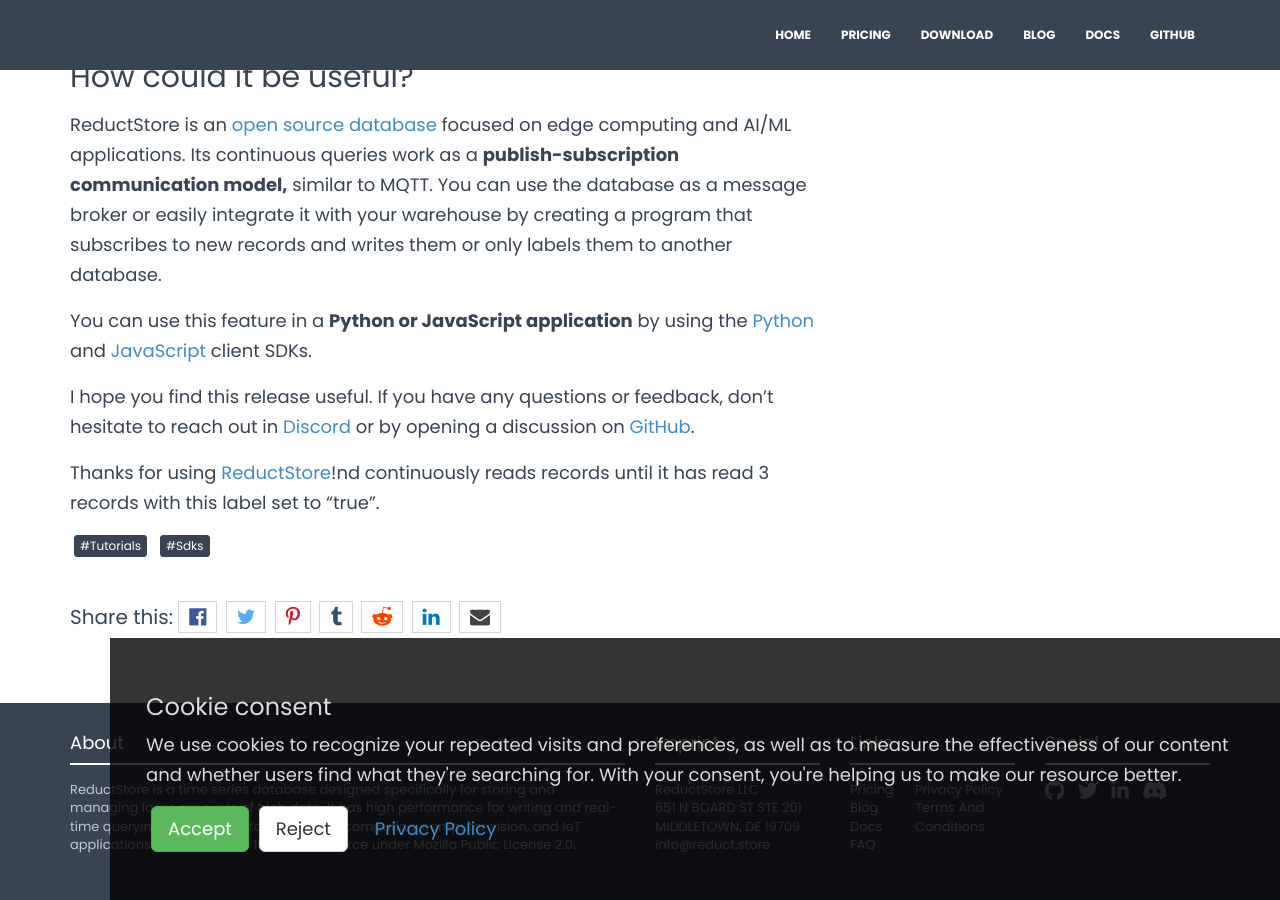
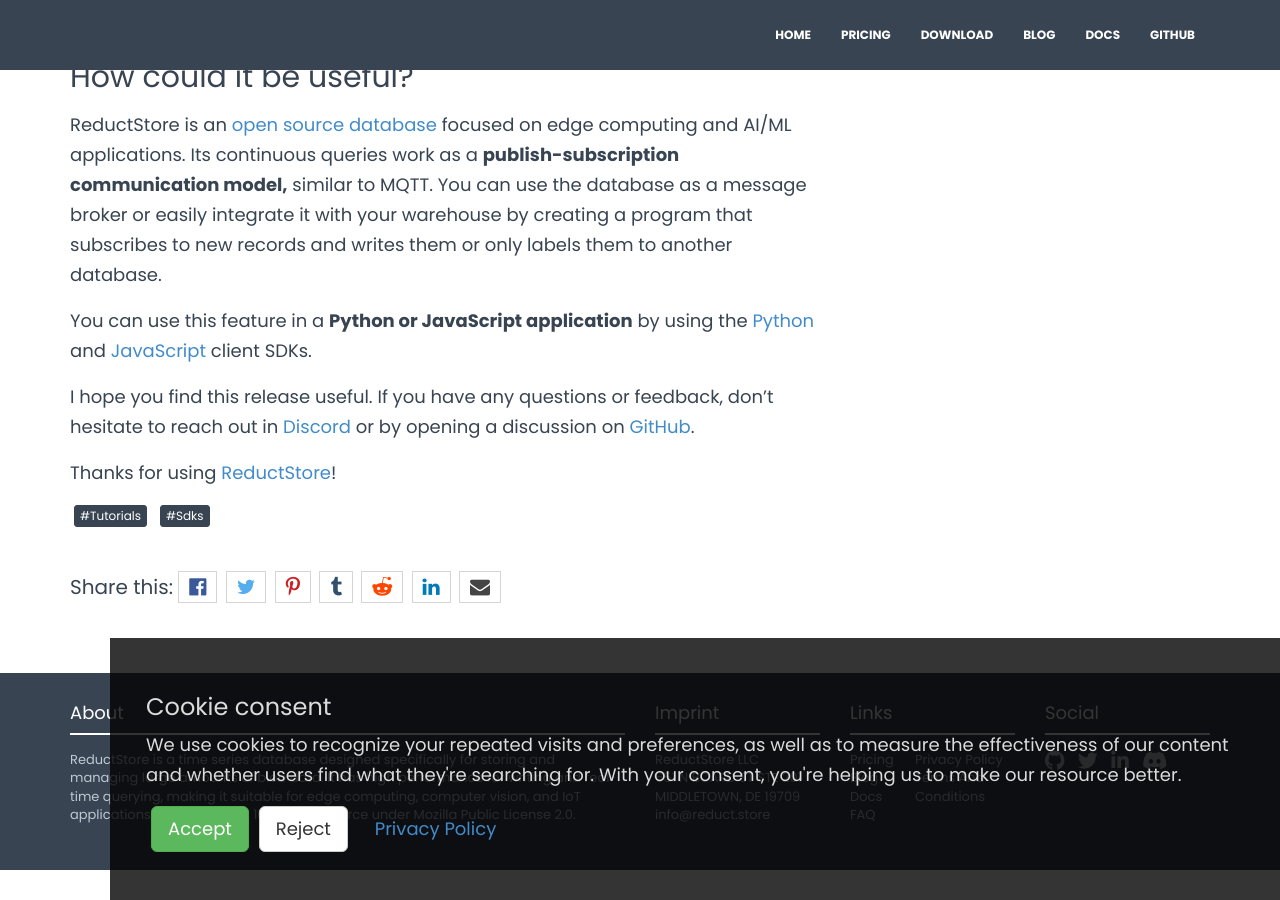
Before and after one commit to reductstore/homepage, a Jekyll site: the page built from _posts/2023-06-04-subscription-cpp.md, in a window 1280 px wide and 900 px high, scrolled down 4486 px. Built offline with Jekyll 4.4.1, drawn with Linux system fonts in a browser that asks for light colours; nearby versions of some CDN libraries.

Commit message:
fix typo

```diff
--- a/_posts/2023-06-04-subscription-cpp.md
+++ b/_posts/2023-06-04-subscription-cpp.md
@@ -193,6 +193,6 @@
 
 You can use this feature in a **Python or JavaScript application** by using the [Python](https://github.com/reductstore/reduct-py) and [JavaScript](https://github.com/reductstore/reduct-js) client SDKs.
 
-I hope you find this release useful. If you have any questions or feedback, don’t hesitate to reach out in [Discord](https://discord.gg/8wPtPGJYsn) or by opening a discussion on [GitHub](https://github.com/reductstore/reductstore/discussions).
+I hope you find this release useful. If you have any questions or feedback, don’t hesitate to reach out in [Discord](https://discord.gg/8wPtPGJYsn) or by opening a discussion on [GitHub](https://github.com/reductstore/reductstore/discussions).
 
-Thanks for using [ReductStore](https://www.reduct.store/)!nd continuously reads records until it has read 3 records with this label set to "true".
+Thanks for using [ReductStore](https://www.reduct.store/)!
```
